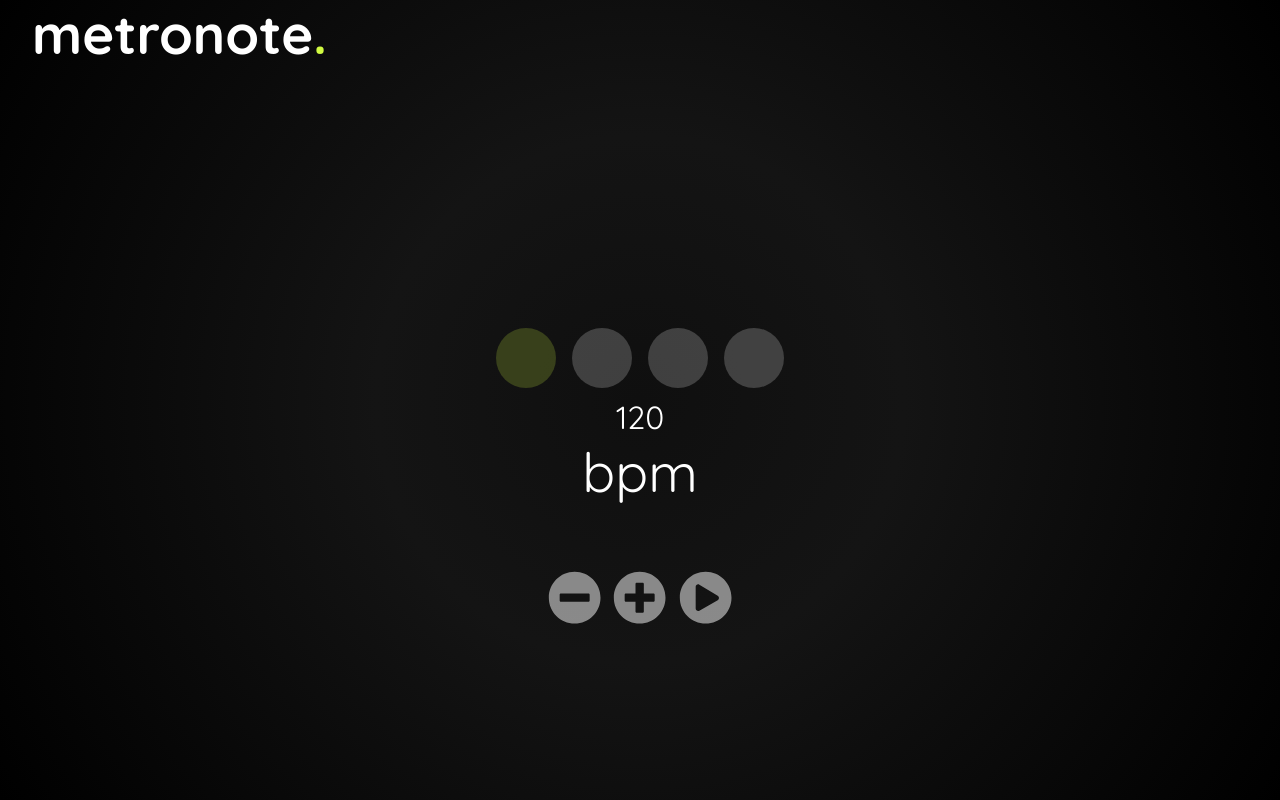
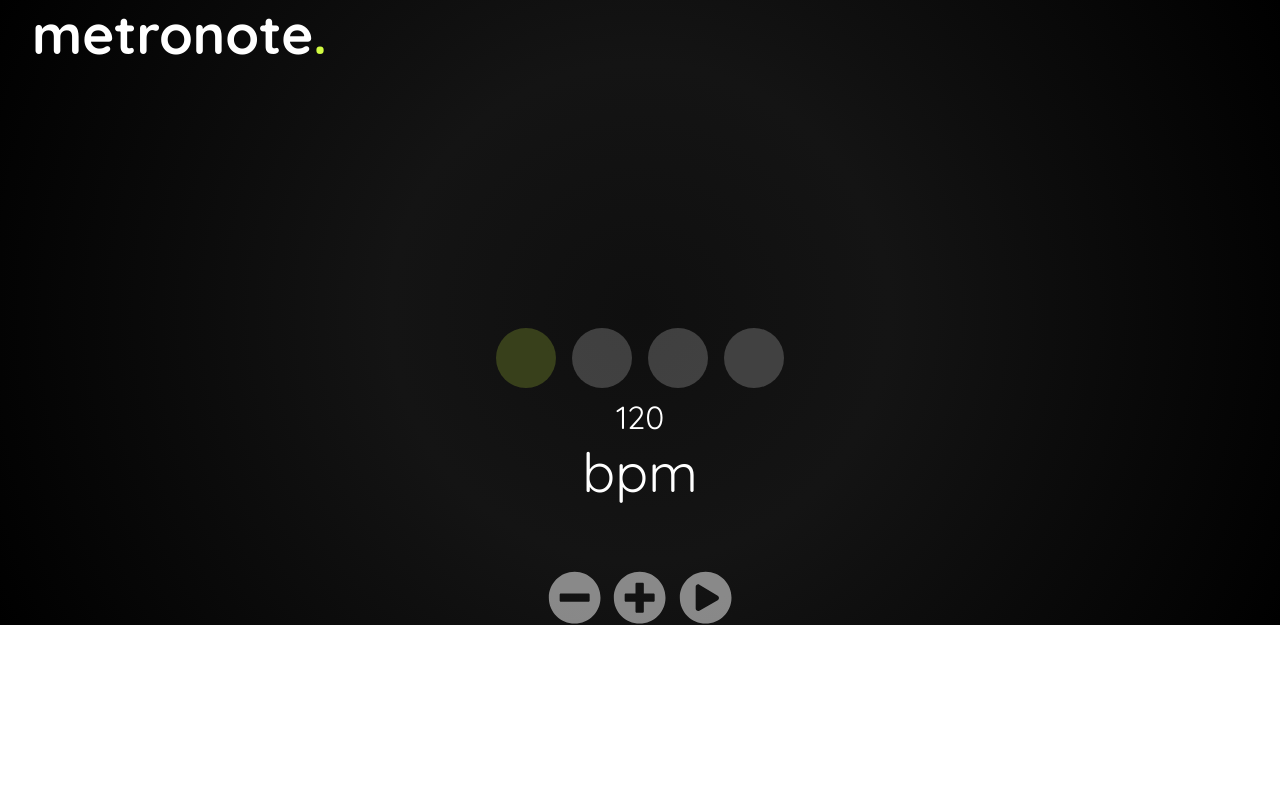
Before and after one commit to RonnyNovik/Metronote, a React (Create React App) app: page / in a window 1280 px wide. Built offline with nearby package versions, Linux system fonts and the light colour scheme.

Commit message:
Add files via upload

```diff
--- a/src/App.scss
+++ b/src/App.scss
@@ -4,10 +4,12 @@
   color: white;
   background: rgb(15,15,15);
   background: radial-gradient(circle, rgba(15,15,15,1) 0%, rgba(20,20,20,1) 35%, rgba(0,0,0,1) 100%);
-  min-height: 100vh;
   min-width: 100vw;
+  height: 100%;
  }
-
+#root{
+  height: 100%;
+}
  h1,span,input {
   font-family: 'Quicksand', sans-serif;
   text-align: left;
```
